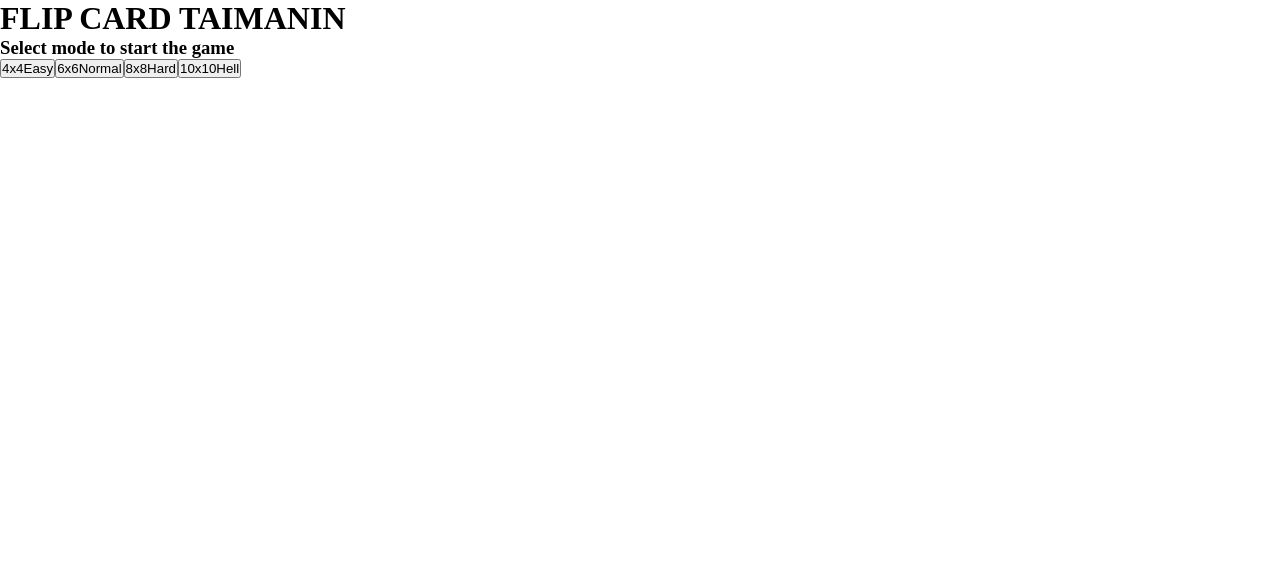
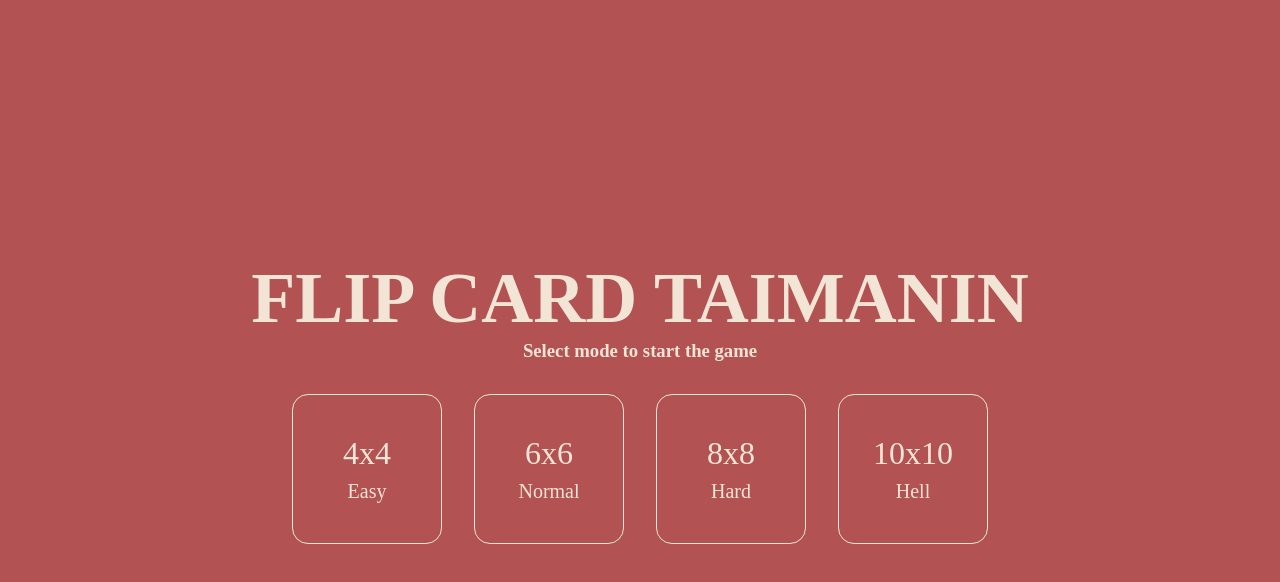
Before and after one commit to lan123456ok/CardMemoryGame, a Vue app: page / in a window 1280 px wide. Shown: the top 582 px of the page. Built offline with nearby package versions, Linux system fonts and the light colour scheme; a web font is replaced by a local one.

Commit message:
fix bug dulicate index and add components style

```diff
--- a/src/components/InteractScreen.vue
+++ b/src/components/InteractScreen.vue
@@ -1,8 +1,22 @@
 <template>
   <div class="screen">
-    <div class="screen-inner" :style="{width: `${((((920 - 16 * 4)/ Math.sqrt(cardsContext.length) -16) * 3) / 4 + 16) * Math.sqrt(cardsContext.length)}px`,}">
-      <card-flip v-for="(card, index) in cardsContext" :key="index" :ref="`card-${index}`"
-    :imageBehindFaceUrl="`images/${card}.png`" :card="{ index, value: card }" @onFlip="checkRule($event)"
+    <div
+      class="screen-inner"
+      :style="{
+        width: `${
+          ((((920 - 16 * 4) / Math.sqrt(cardsContext.length) - 16) * 3) / 4 +
+            16) *
+          Math.sqrt(cardsContext.length)
+        }px`,
+      }"
+    >
+      <card-flip
+        v-for="(card, index) in cardsContext"
+        :key="index"
+        :ref="`card-${index}`"
+        :imageBehindFaceUrl="`images/${card}.png`"
+        :card="{ index, value: card }"
+        @onFlip="checkRule($event)"
         :cardsContext="cardsContext"
       ></card-flip>
     </div>
@@ -34,12 +48,24 @@
       if (this.rules.length === 2) return false;
 
       this.rules.push(card);
-      console.log("flip card ...");
+      // console.log(this.$refs[`card-${this.rules[0].index}`][0].card.index);
+      // console.log(this.$refs[`card-${this.rules[1].index}`][0].card.index);
 
       if (
         this.rules.length === 2 &&
         this.rules[0].value === this.rules[1].value
       ) {
+        // check if has duplicate index
+        if (
+          this.$refs[`card-${this.rules[0].index}`][0].card.index ===
+          this.$refs[`card-${this.rules[1].index}`][0].card.index
+        ) {
+          setTimeout(() => {
+            this.$refs[`card-${this.rules[1].index}`][0].onFlipBackCard();
+            this.rules = [];
+          }, 800);
+
+        } else {
           // console.log("right");
           // two card is disabled
           this.$refs[`card-${this.rules[0].index}`][0].onEnableDisabled();
@@ -47,14 +73,15 @@
           // reset rule aray
           this.rules = [];
 
-        // check the right
-        const disableElements = document.querySelectorAll(".screen .card.disabled");
-        console.log(this.cardsContext.length);
-        console.log(disableElements.length);
-        if (disableElements && disableElements.length === 0){
-          setTimeout(() =>{
+          // the right pair
+          const disableElements = document.querySelectorAll(
+            ".screen .card.disabled"
+          );
+          if (disableElements && disableElements.length === this.cardsContext.length - 2) {
+            setTimeout(() => {
               this.$emit("onFinish");
             }, 920);
+          }
         }
       } else if (
         this.rules.length === 2 &&
@@ -62,11 +89,17 @@
       ) {
         // console.log("fail");
         setTimeout(() => {
+          //temp de nho tam
+          let temp = [...this.rules];
+          console.log("temp", temp);
+          let index0 = this.rules[0].index;
+          let index1 = this.rules[1].index;
+          this.rules = [];
           // close two card
-          this.$refs[`card-${this.rules[0].index}`][0].onFlipBackCard();
-          this.$refs[`card-${this.rules[1].index}`][0].onFlipBackCard();
-          // reset rule array
-          this.rules = [];
+          this.$refs[`card-${index0}`][0].onFlipBackCard();
+          this.$refs[`card-${index1}`][0].onFlipBackCard();
+          // reset temp array
+          this.temp = [];
         }, 800);
       } else return false;
     },
--- a/src/components/MainScreen.vue
+++ b/src/components/MainScreen.vue
@@ -2,7 +2,7 @@
   <div class="screen">
     <h1>FLIP CARD TAIMANIN</h1>
     <h3>Select mode to start the game</h3>
-    <div class="action">
+    <div class="modes">
       <button @click="onStart(16)" class="">
         <span>4x4</span>
         <span>Easy</span>
@@ -32,3 +32,67 @@
   },
 };
 </script>
+
+<style lang="css" scoped>
+.screen {
+  width: 100%;
+  height: 100vh;
+  position: absolute;
+  top: 0;
+  left: 0;
+  z-index: 2;
+  display: flex;
+  align-items: center;
+  justify-content: center;
+  flex-direction: column;
+  background-color: var(--dark);
+  color: var(--light);
+}
+
+.screen h1 {
+  font-size: 4.5rem;
+  text-transform: uppercase;
+}
+
+.screen p {
+  font-size: 2rem;
+}
+
+.modes {
+  display: flex;
+  margin-top: 2rem;
+}
+
+.modes button {
+  font: var(--font);
+  width: 150px;
+  height: 150px;
+  background: transparent;
+  box-shadow: none;
+  border: 1px solid var(--light);
+  color: var(--light);
+  display: flex;
+  flex-direction: column;
+  border-radius: 1rem;
+  margin: 0 1rem;
+  align-items: center;
+  justify-content: center;
+  cursor: pointer;
+  transition: background 0.3s ease-in-out;
+}
+
+.modes button:hover {
+  background-color: var(--light);
+  color: var(--dark);
+}
+
+.modes button span:first-child {
+  font-size: 2rem;
+}
+
+.modes button span:last-child {
+  display: block;
+  font-size: 1.25rem;
+  margin-top: 0.5rem;
+  }
+</style>
--- a/src/components/ResultScreen.vue
+++ b/src/components/ResultScreen.vue
@@ -1,7 +1,7 @@
 <template>
   <div class="screen">
     <h1>✨ Congratulations ✨</h1>
-        <p>{{ Math.round(timePlaying/1000) }} seconds</p>
+    <p>{{ Math.round(timePlaying / 1000) }} seconds</p>
     <button @click="onStartAgain">Start again</button>
   </div>
 </template>
@@ -17,7 +17,52 @@
   methods: {
     onStartAgain() {
       this.$emit("onStartAgain");
+    },
+  },
+};
+</script>
+
+<style lang="css" scoped>
+.screen {
+  width: 100%;
+  height: 100vh;
+  position: absolute;
+  top: 0;
+  left: 0;
+  z-index: 2;
+  background-color: var(--dark);
+  color: var(--light);
+  display: flex;
+  align-items: center;
+  justify-content: center;
+  flex-direction: column;
 }
-    },
+
+.screen h1 {
+  font-size: 5rem;
 }
-</script>
+
+.screen h3 {
+  margin-top: 1.5rem;
+  font-size: 3rem;
+}
+
+.screen button {
+  font: var(--font);
+  background: transparent;
+  box-shadow: none;
+  border: 1px solid var(--light);
+  color: var(--light);
+  margin: 1rem;
+  padding: 1rem 1.25rem;
+  border-radius: 0.5rem;
+  font-size: 1.25rem;
+  cursor: pointer;
+  transition: background 0.3s ease-in-out;
+}
+
+.screen button:hover {
+  background-color: var(--light);
+  color: var(--dark);
+}
+</style>
```
Also changed, not shown: src/App.vue (+4 -3 lines), src/components/Card.vue (+31 -16 lines). Lines whose indentation alone changed are shown as unchanged.
